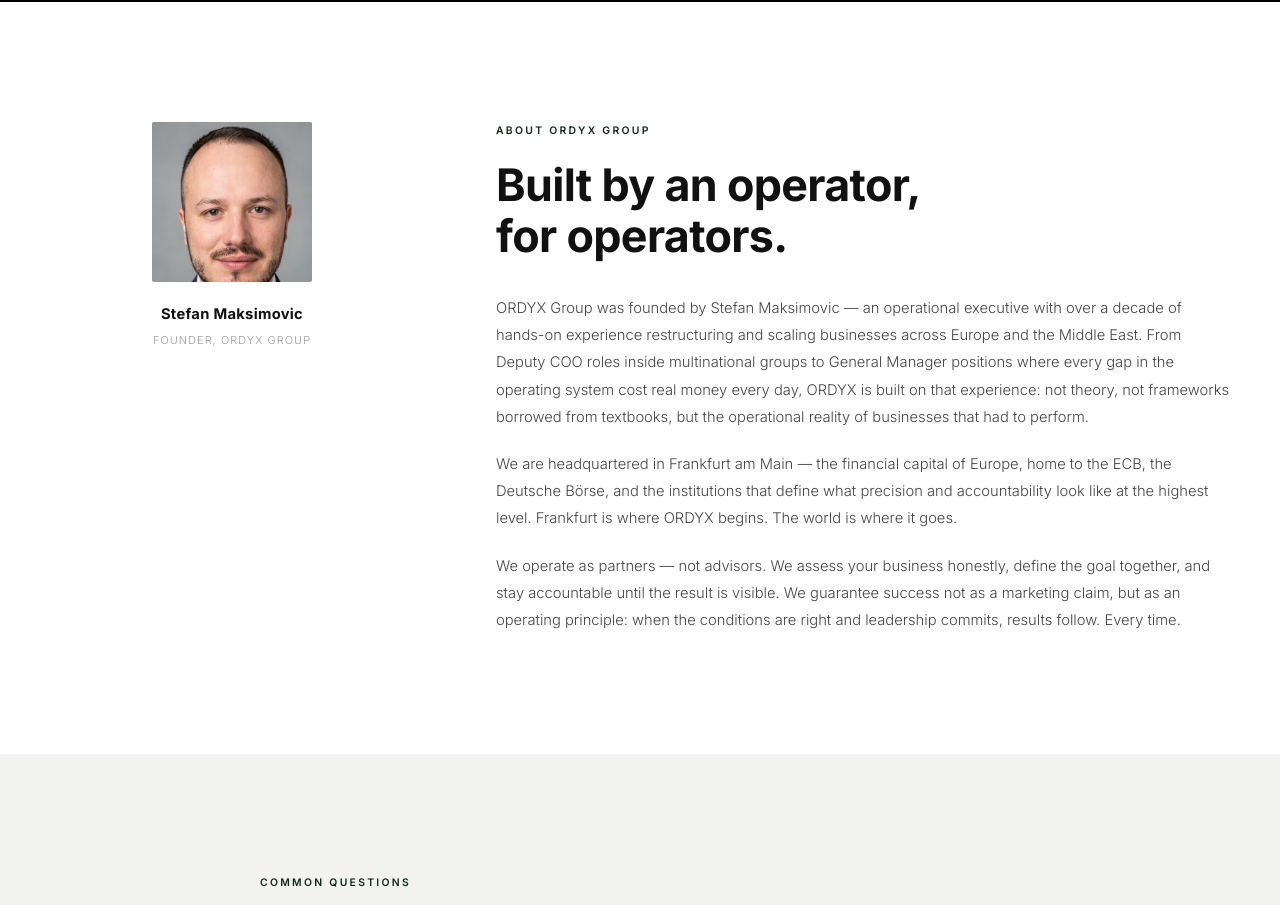
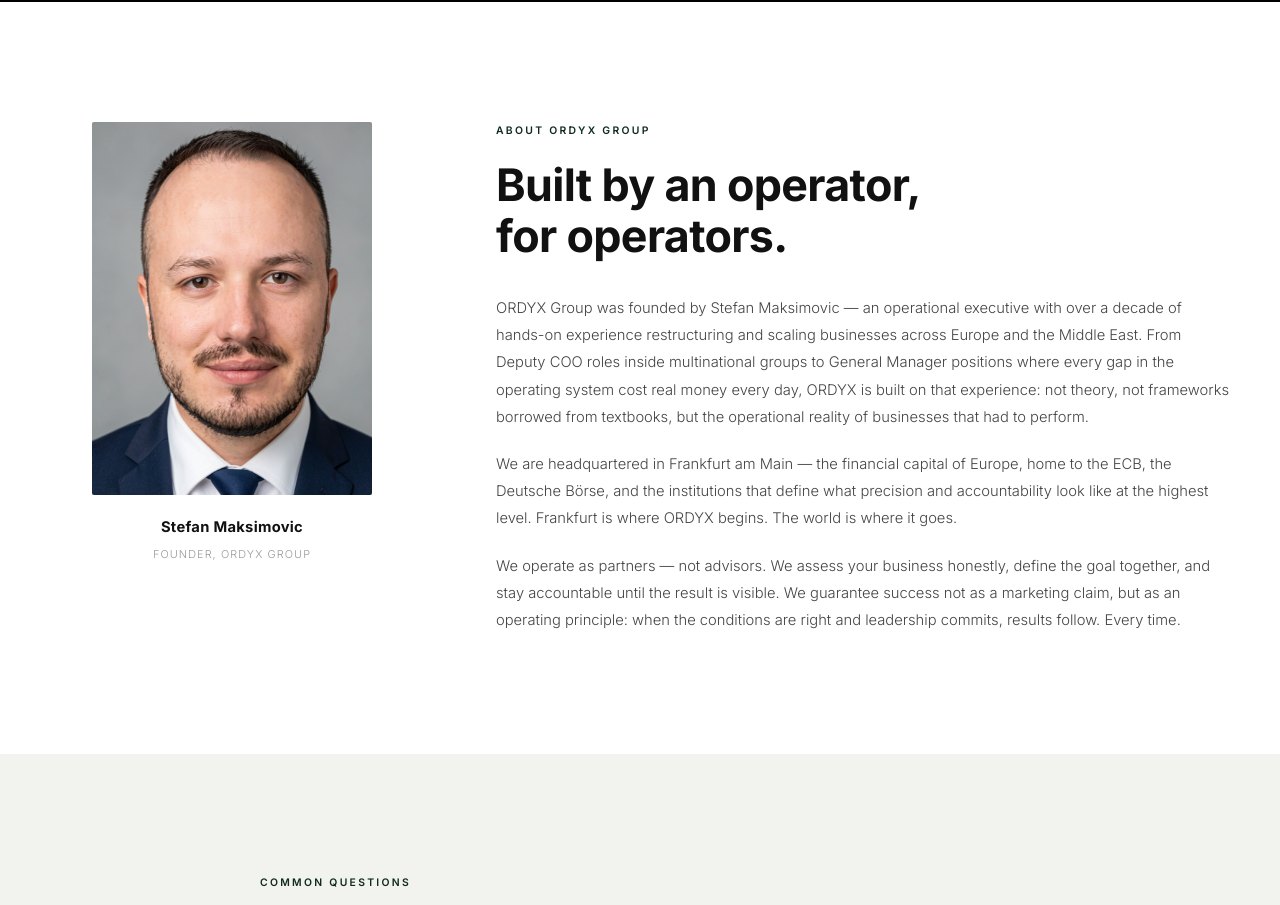
Before and after one commit to ORDYXGROUP/ordyxgroup.com, a plain HTML site: page index.html in a window 1280 px wide. Shown: the part 6100-7005 px from the top of the page. Drawn offline with Linux system fonts and the light colour scheme.

Commit message:
Fix founder photo — portrait ratio 3:4, full face visible

```diff
--- a/index.html
+++ b/index.html
@@ -1379,9 +1379,9 @@
         <div class="r" style="display:grid;grid-template-columns:1fr 2fr;gap:80px;align-items:start;">
             <!-- Left: photo + identity -->
             <div style="text-align:center;">
-                <div style="width:160px;height:160px;border-radius:2px;overflow:hidden;margin:0 auto 20px;background:#e8e8e4;">
+                <div style="width:100%;max-width:280px;aspect-ratio:3/4;border-radius:2px;overflow:hidden;margin:0 auto 20px;background:#e8e8e4;">
                     <img src="images/stefan.jpg" alt="Stefan Maksimovic — Founder, ORDYX Group"
-                         style="width:100%;height:100%;object-fit:cover;object-position:center top;"
+                         style="width:100%;height:100%;object-fit:cover;object-position:center 15%;"
                          onerror="this.parentElement.style.background='#0a0a0a';this.style.display='none'">
                 </div>
                 <div style="font-size:0.92rem;font-weight:700;color:#111;letter-spacing:0.02em;">Stefan Maksimovic</div>
```
